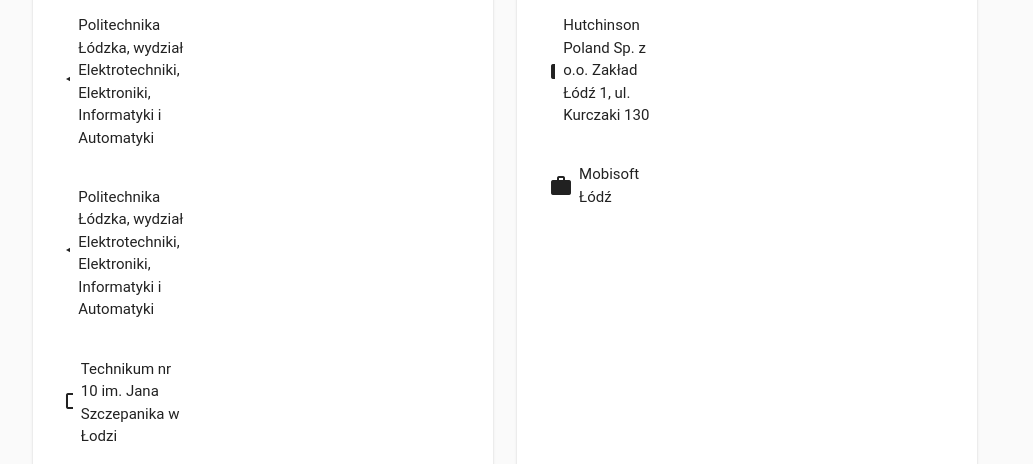
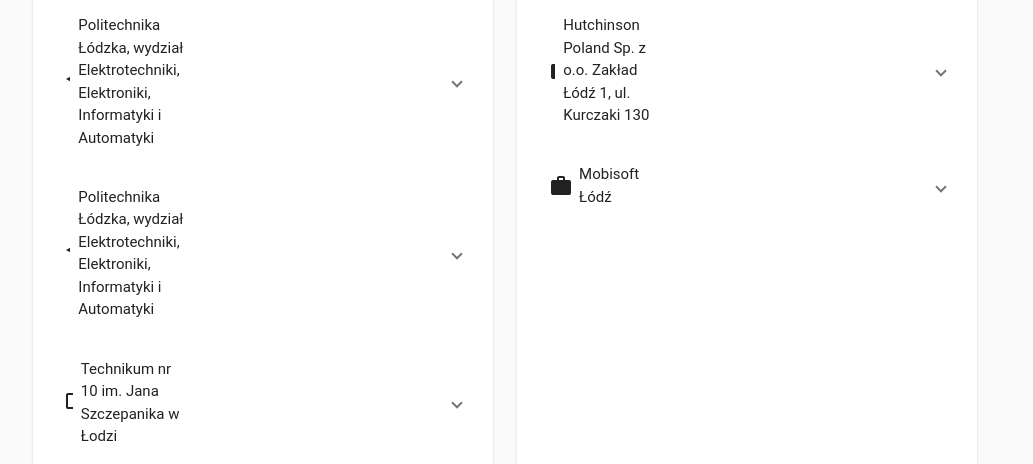
Before and after one commit to startled-cat/cv, an Angular app: page / in a window 1280 px wide. Shown: the part 329-793 px from the top of the page, without its empty margins (123-1156 px from the left). Built offline with nearby package versions, Linux system fonts and the light colour scheme.

Commit message:
fix expandable panels

```diff
--- a/src/app/main-content.ts
+++ b/src/app/main-content.ts
@@ -38,12 +38,11 @@ export interface Skill {
 })
 export class MainContent {
   displayNavbar: boolean = false;
-  hideExpansionToggles: boolean = true;
+  hideExpansionToggles: boolean = false;
   drawerSettings: DrawerSettings = {
     mode: 'over',
     backdrop: true
   };
-  showFiller = false;
 
   achievements: Achievement[] = [
     {
```
